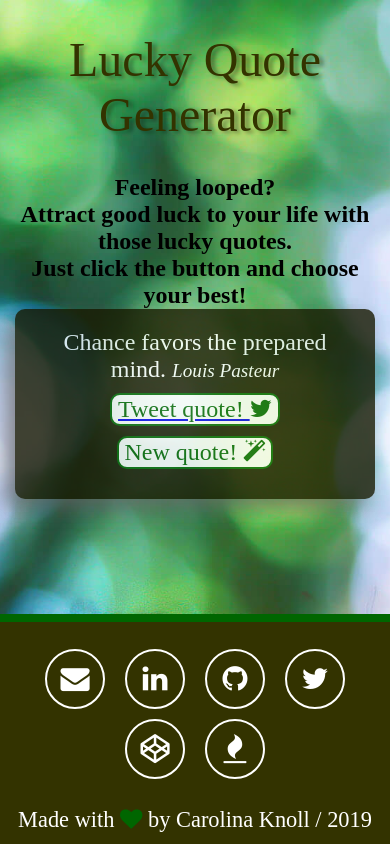
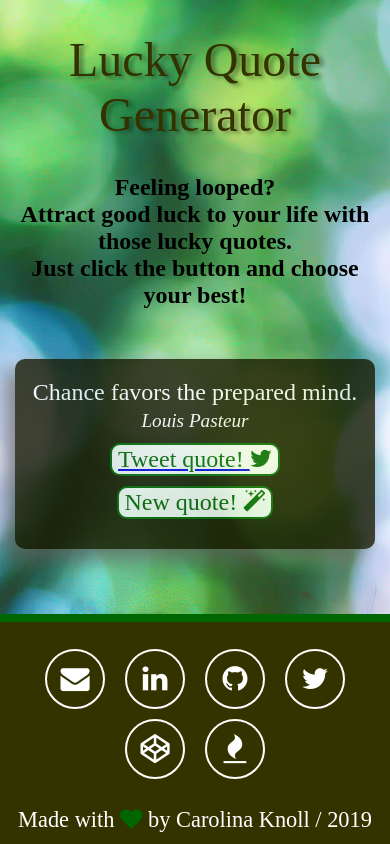
Before and after one commit to carolinaknoll/quote-generator, a React app: page / in a window 390 px wide. Built offline with nearby package versions, Linux system fonts and the light colour scheme; a web font is replaced by a local one.

Commit message:
Add padding to quote-box. This prevents quote text from being hidden behind the buttons.

```diff
--- a/src/styles/quote-box.css
+++ b/src/styles/quote-box.css
@@ -39,10 +39,10 @@
   color: #FFF;
   font-size: 1.5em;
   min-height: 120px;
-  margin: auto;
+  margin: 50px auto;
   max-width: 600px;
   opacity: 0.8;
-  padding: 20px;
+  padding: 20px 5px 50px 5px;
   position: relative;
 }
 
@@ -56,4 +56,8 @@
     margin: 10px auto;
     position: initial;
   }
+
+  .quote-box-container .quote-box {
+    padding: 20px 5px;
+  }
 }
```
